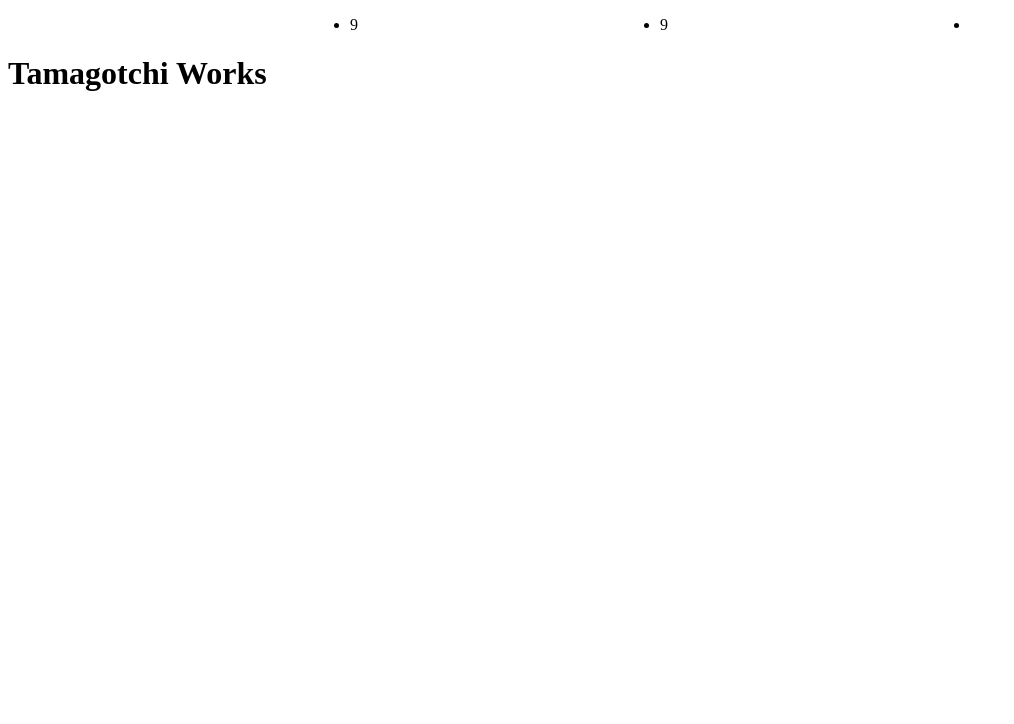
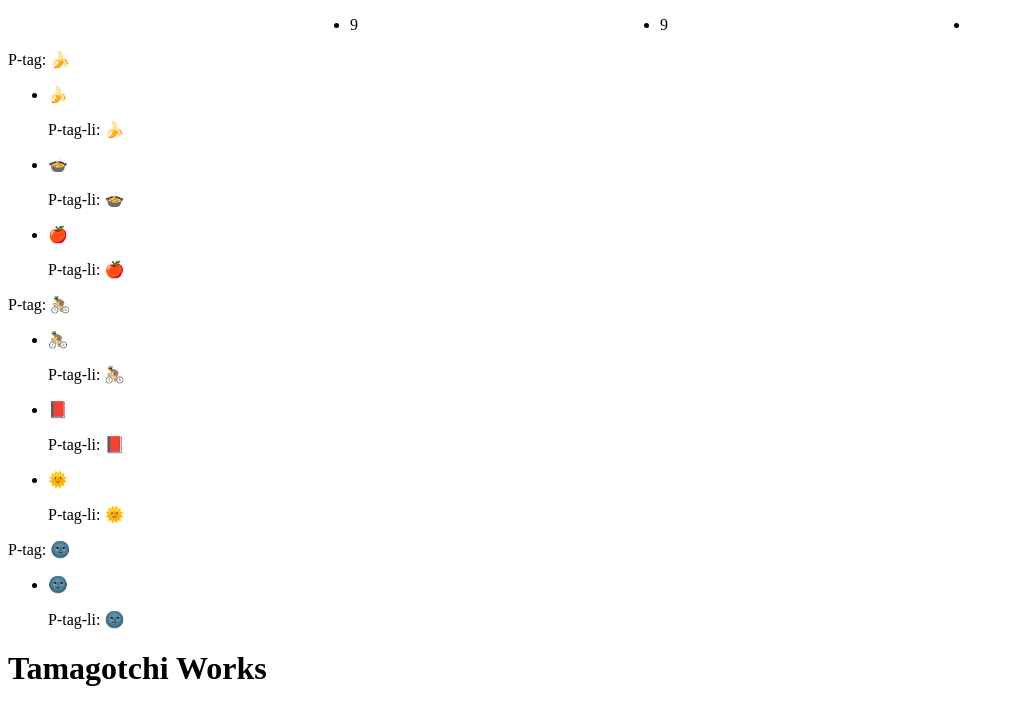
Before and after one commit to TanviCodeLife/tamagotchi-react, a React app: page / in a window 1280 px wide. Both pictures are taken after a click on the button "Start the game!". Shown: the top 724 px of the page, without its empty margins (0-1014 px from the left). Built offline with nearby package versions, Linux system fonts and the light colour scheme.

Commit message:
Render emoji in DOM, create GamePlay component.

```diff
--- a/src/components/App.jsx
+++ b/src/components/App.jsx
@@ -2,7 +2,7 @@
 import Header from './Header';
 import CharacterList from './CharacterList';
 import Tamagotchi from './Tamagotchi';
-import CarePackage from './CarePackage';
+import GamePlay from './GamePlay';
 import Moment from 'moment';
 
 class App extends React.Component {
@@ -13,7 +13,7 @@
       character: {},
       pantry: [],
       play: [],
-      naps: {}
+      naps: []
     };
     this.handleAddingCharacter = this.handleAddingCharacter.bind(this);
     this.updateLifeTime = this.updateLifeTime.bind(this);
@@ -58,7 +58,7 @@
       visibleContent =
       <div>
         <Header onSetCharacter={this.state.character}/>
-        <CarePackage pantry={this.state.pantry}
+        <GamePlay pantry={this.state.pantry}
           play={this.state.play}
           naps={this.state.naps}
           />
--- a/src/components/CarePackage.jsx
+++ b/src/components/CarePackage.jsx
@@ -2,31 +2,26 @@
 import PropTypes from 'prop-types';
 
 function CarePackage(props){
-
-  // showfood(food){
-  //   let foodArray = [];
-  //   for(let i = 0; i < food; i++){
-  //     if (food === 'banana'){
-  //       foodArray.push(🍌)
-  //     } else if (food === 'stew'){
-  //       foodArray.push(🍲)
-  //     }
-  //   }
-  // }
-  console.log(props);
-
   return(
     <div>
+      <p>P-tag: {props.game[0].emoji}</p>
       <ul>
+        {props.game.map((item) =>
+
+        <li>{item.emoji}
+          <p>P-tag-li: {item.emoji}</p>
+        </li>
+
+      )}
       </ul>
+
     </div>
   )
 }
 
 CarePackage.propTypes ={
-  pantry: PropTypes.array,
-  naps: PropTypes.object,
-  play: PropTypes.array
+  game: PropTypes.object
 }
 
+
 export default CarePackage;
--- a/src/components/CharacterList.jsx
+++ b/src/components/CharacterList.jsx
@@ -9,9 +9,9 @@
   function handleChoosenCharacter(event){
     event.preventDefault();
     props.onAddingCharacter({name: _chosenCharacter.value, hunger: 10, sleep: 10, happy: true, lifeTime: new Moment(), id: v4()},
-    [{banana: '\u{1f34c}', score: 1, q: 4}, {stew: '\u{1f372}', score: 3, q: 2}, {apple: '\u{1f34e}', score: 2, q: 3}],
-    {naps: '\u{1f31a}', score: 1, q: 10},
-    [{bike: '\u{1f6b4}', score: 2, q: 4}, {book: '\u{1f4d5}', score: 1, q: 6}, {sun: '\u{1f31e}', score: 3, q: 3}]);
+    [{emoji: '\u{1f34c}', score: 1, q: 4}, {emoji: '\u{1f372}', score: 3, q: 2}, {emoji: '\u{1f34e}', score: 2, q: 3}],
+    [{emoji: '\u{1f31a}', score: 1, q: 10}],
+    [{emoji: '\u{1f6b4}', score: 2, q: 4}, {emoji: '\u{1f4d5}', score: 1, q: 6}, {emoji: '\u{1f31e}', score: 3, q: 3}]);
   }
 
   return (
--- /dev/null
+++ b/src/components/GamePlay.jsx
@@ -0,0 +1,21 @@
+import React from 'react';
+import PropTypes from 'prop-types';
+import CarePackage from './CarePackage';
+
+function GamePlay(props){
+  return(
+    <div>
+      <CarePackage game={props.pantry} />
+      <CarePackage game={props.play} />
+      <CarePackage game={props.naps} />
+    </div>
+  )
+}
+
+GamePlay.propTypes ={
+  pantry: PropTypes.array,
+  naps: PropTypes.array,
+  play: PropTypes.array
+}
+
+export default GamePlay;
```
